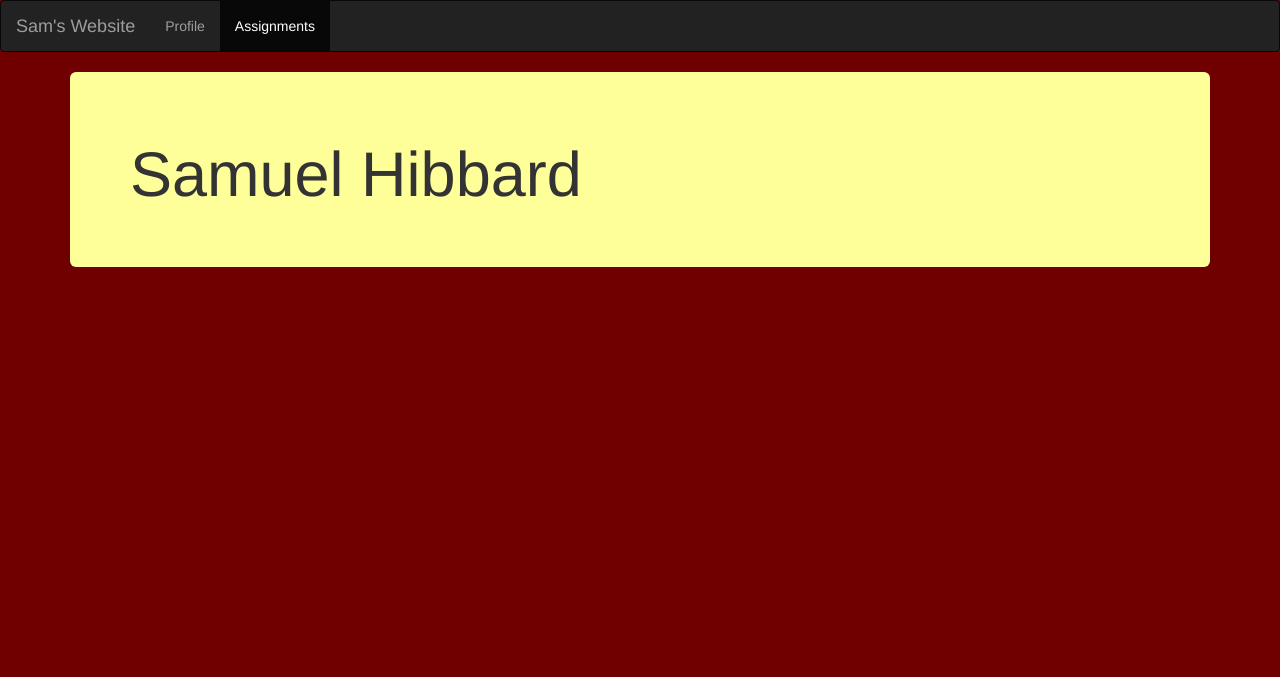
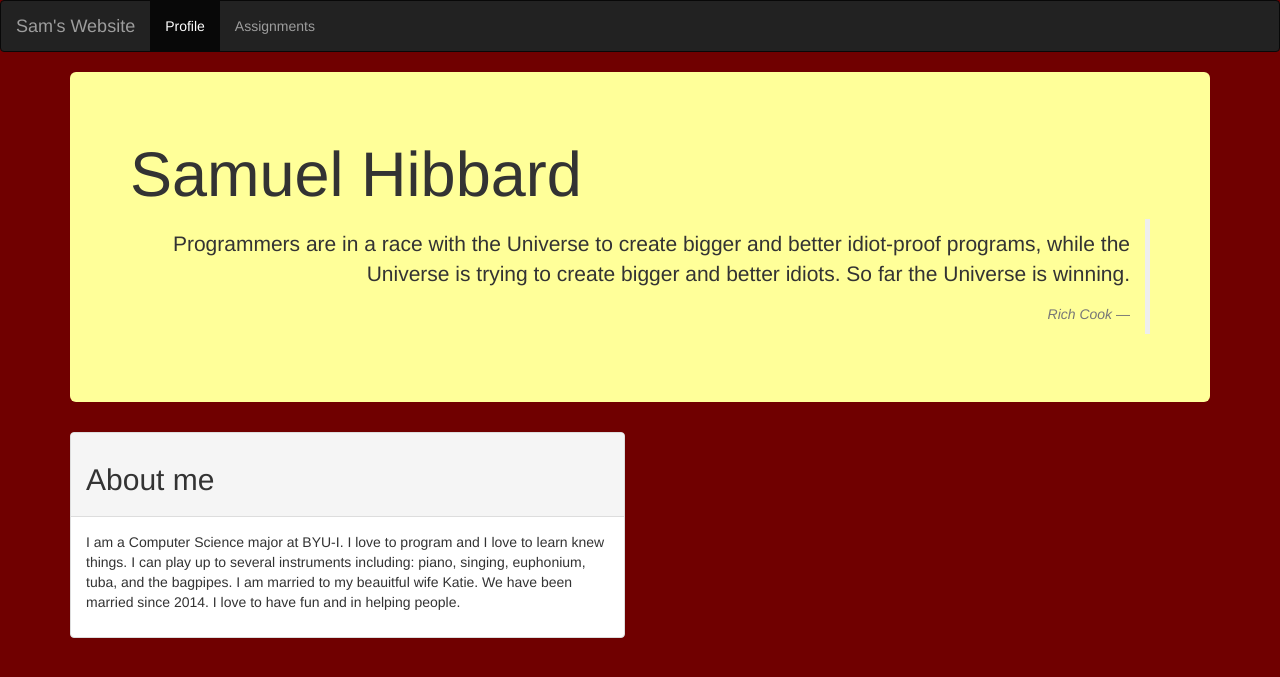
Before and after one commit to hibbards01/cs313, a PHP site: page / in a window 1280 px wide. Shown: the top 677 px of the page. Run offline with PHP 8.4, Linux system fonts and the light colour scheme; some libraries are stand-ins or nearby versions.

Commit message:
Added a about me panel on index.php. Then added one line of code on assignments.php. Fixed an error with the header.php.

```diff
--- a/assignments.php
+++ b/assignments.php
@@ -14,6 +14,9 @@
     <div class="jumbotron">
       <h1>Assignments</h1>
     </div>
+    <div class="panel panel-default">
+      <div class="panel-body">Coming soon!</div>
+    </div>
   </div>
 </body>
 </html>
--- a/header.php
+++ b/header.php
@@ -6,7 +6,7 @@
   // Now change which page is active!
   if (strpos($page, 'index.php') !== false) {
     $isProfile = true;
-  } else {
+  } elseif (strpos($page, 'assignments.php') !== false) {
     $isProfile = false;
   }
 ?>
--- a/index.php
+++ b/index.php
@@ -13,6 +13,27 @@
   <div class="container">
     <div class="jumbotron">
       <h1>Samuel Hibbard</h1>
+      <blockquote class="blockquote-reverse">
+        <p>Programmers are in a race with the Universe to create bigger and better idiot-proof programs,
+        while the Universe is trying to create bigger and better idiots.  So far the Universe is winning.</p>
+        <footer><cite title="Source Title">Rich Cook</cite></footer>
+      </blockquote>
+    </div>
+    <div class="row">
+      <div class="col-md-6">
+        <div class="panel panel-default">
+          <div class="panel-heading"><h2>About me</h2></div>
+          <div class="panel-body">
+            <p>I am a Computer Science major at BYU-I. I love to program and I love to learn knew things.
+            I can play up to several instruments including: piano, singing, euphonium, tuba, and the bagpipes. I
+            am married to my beauitful wife Katie. We have been married since 2014. I love to have fun and in helping
+            people.</p>
+          </div>
+        </div>
+      </div>
+      <div class="col-md-6">
+
+      </div>
     </div>
   </div>
 </body>
```
